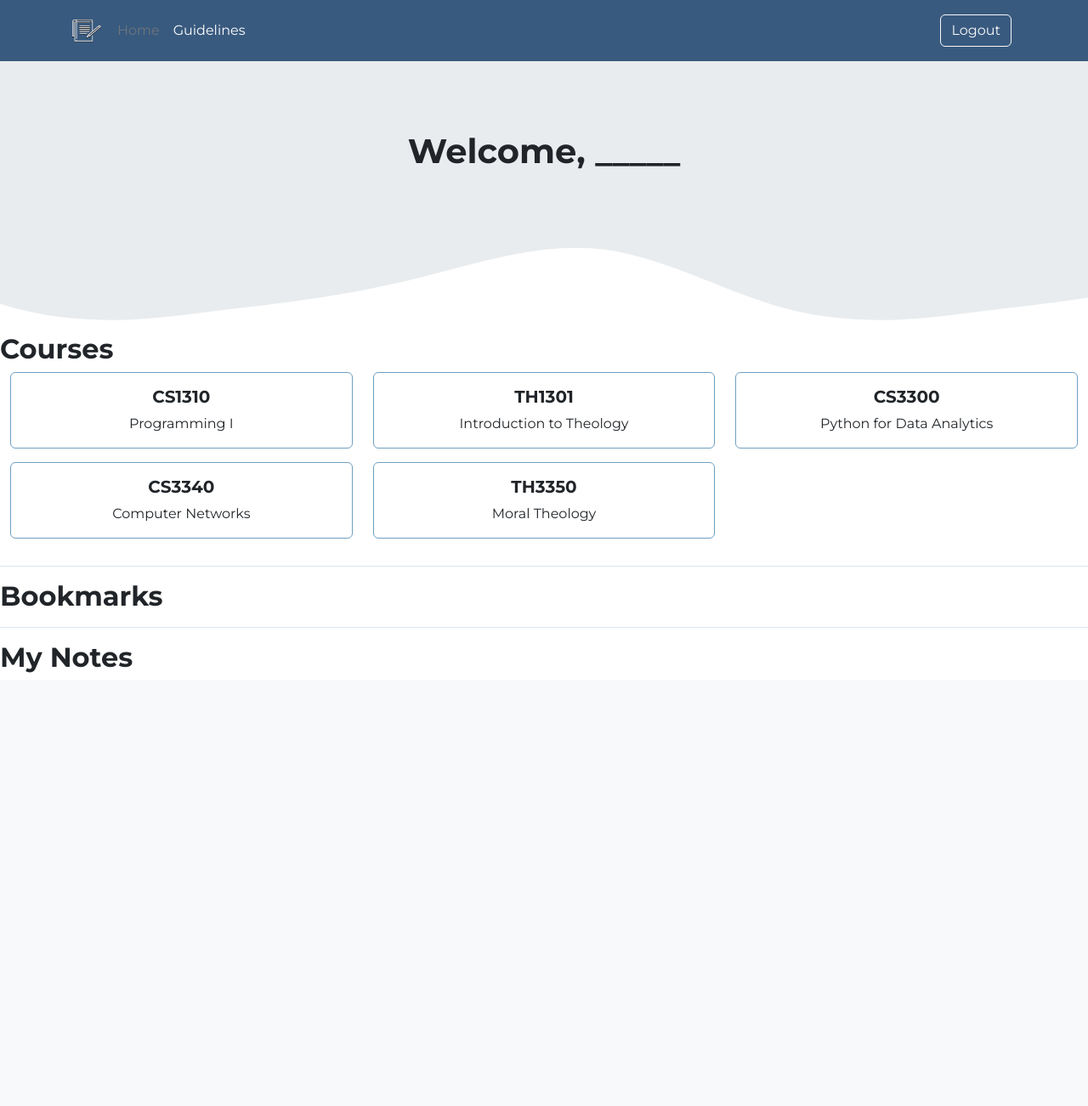
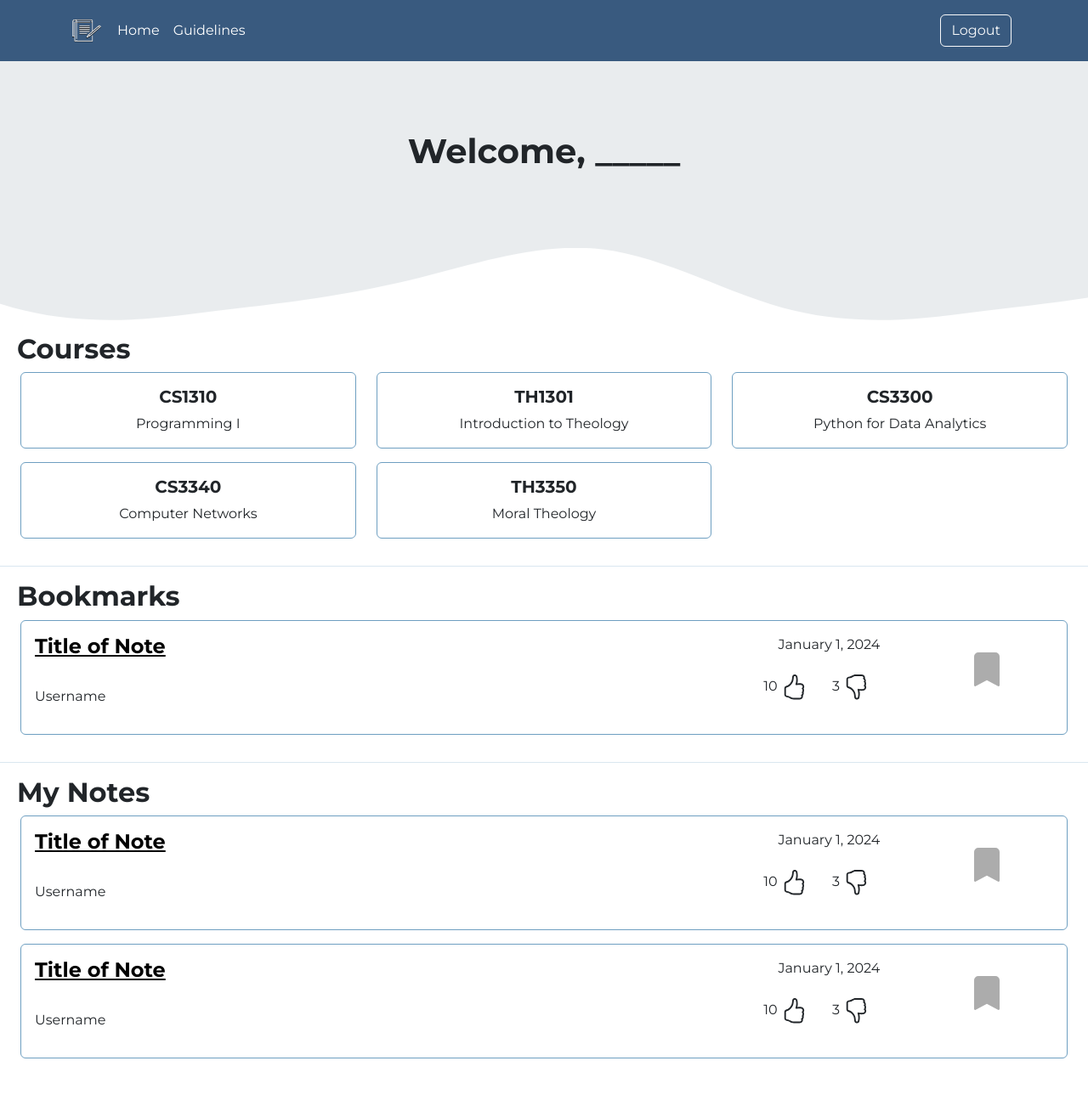
Before and after one commit to m3dlin/Rattler-NoteHub, a Flask app: page / in a window 1280 px wide. Shown: the whole page at 85% size. Before the commit the page ends 792 px from the top, so only its background shows below. Run offline with Flask 3, Linux system fonts and the light colour scheme.

Commit message:
added static note card component and route to guidelines page

```diff
--- a/app.py
+++ b/app.py
@@ -18,5 +18,9 @@ def index():
     return render_template('index.html',
                            courses=courses), 200
 
+@app.route("/guidelines")
+def guidelines_page():
+    return render_template('guidelines-page.html'), 200
+
 if __name__ == '__main__':
     app.run(host='0.0.0.0', debug=True)
--- a/templates/header.html
+++ b/templates/header.html
@@ -5,13 +5,12 @@
 
                 <img src="static/noteIcon.png" alt="Note Icon" width="40" height="32" class="me-2">
 
-
-            <ul class="nav col-12 col-lg-auto me-lg-auto mb-2 justify-content-center mb-md-0">
-            <li><a href="#" class="nav-link px-2 text-secondary">Home</a></li>
-            <li><a href="#" class="nav-link px-2 text-white">Guidelines</a></li>
+                <ul class="nav col-12 col-lg-auto me-lg-auto mb-2 justify-content-center mb-md-0 ">
+                <li><a href="/" class="nav-link px-2 text-white">Home</a></li>
+                <li><a href="/guidelines" class="nav-link px-2 text-white">Guidelines</a></li>
                 </ul>
 
-            <div class="text-end">
+                <div class="col-md-3 text-end">
                 <button type="button" class="btn btn-outline-light me-2">Logout</button>
                 </div>
             </div>
--- a/templates/index.html
+++ b/templates/index.html
@@ -17,10 +17,10 @@
             <h1 style="margin-top: -100px;">Welcome, _____</h1>
         </div>
 
-        <div>
+        <div style="margin-bottom: 40px;">
             <div id="Course-Section">
-                <h2>Courses</h2>
-                <div class="container-fluid">
+                <h2 style="padding-left: 20px;">Courses</h2>
+                <div class="container-fluid px-4">
                     <div class="row">
                         {% for course_num, course_name in courses.items() %}
                             {% include 'course-card.html' %}
@@ -34,14 +34,25 @@
             <hr class="custom-border">
 
             <div id="Bookmarks-Section">
-                <h2>Bookmarks</h2>
+                <h2 style="padding-left: 20px;">Bookmarks</h2>
+                <div class="container-fluid px-4">
+                    <div class="row">
+                        {% include 'note-card.html' %}
+                    </div>
+                </div>
+
 
             </div>
             <hr class="custom-border">
 
             <div id="My-Notes-Section">
-                <h2>My Notes</h2>
-
+                <h2 style="padding-left: 20px;">My Notes</h2>
+                <div class="container-fluid px-4">
+                    <div class="row">
+                        {% include 'note-card.html' %}
+                        {% include 'note-card.html' %}
+                    </div>
+                </div>
             </div>
         </div>
 
--- a/templates/note-card.html
+++ b/templates/note-card.html
@@ -0,0 +1,44 @@
+<div class="col-12 mx-3 mx-auto mb-3">
+    <div class="card custom-border">
+        <div class="card-body row">
+            <div class="col-6">
+                <a href="https://www.stmarytx.edu" style="text-decoration-color: black; color: black;">
+                    <h4>Title of Note</h4>
+                </a>
+
+                <br>
+                <p id="Username">Username</p>
+            </div>
+
+            <div class="col-4" style="text-align: right;">
+                <p id="DatePosted">January 1, 2024</p>
+
+                <p>
+                    <button class="btn btn-bd-secondary">
+                        10
+                        <svg xmlns="http://www.w3.org/2000/svg" width="30" height="30" fill="currentColor" class="bi bi-hand-thumbs-up" viewBox="0 0 16 16">
+                            <path d="M8.864.046C7.908-.193 7.02.53 6.956 1.466c-.072 1.051-.23 2.016-.428 2.59-.125.36-.479 1.013-1.04 1.639-.557.623-1.282 1.178-2.131 1.41C2.685 7.288 2 7.87 2 8.72v4.001c0 .845.682 1.464 1.448 1.545 1.07.114 1.564.415 2.068.723l.048.03c.272.165.578.348.97.484.397.136.861.217 1.466.217h3.5c.937 0 1.599-.477 1.934-1.064a1.86 1.86 0 0 0 .254-.912c0-.152-.023-.312-.077-.464.201-.263.38-.578.488-.901.11-.33.172-.762.004-1.149.069-.13.12-.269.159-.403.077-.27.113-.568.113-.857 0-.288-.036-.585-.113-.856a2 2 0 0 0-.138-.362 1.9 1.9 0 0 0 .234-1.734c-.206-.592-.682-1.1-1.2-1.272-.847-.282-1.803-.276-2.516-.211a10 10 0 0 0-.443.05 9.4 9.4 0 0 0-.062-4.509A1.38 1.38 0 0 0 9.125.111zM11.5 14.721H8c-.51 0-.863-.069-1.14-.164-.281-.097-.506-.228-.776-.393l-.04-.024c-.555-.339-1.198-.731-2.49-.868-.333-.036-.554-.29-.554-.55V8.72c0-.254.226-.543.62-.65 1.095-.3 1.977-.996 2.614-1.708.635-.71 1.064-1.475 1.238-1.978.243-.7.407-1.768.482-2.85.025-.362.36-.594.667-.518l.262.066c.16.04.258.143.288.255a8.34 8.34 0 0 1-.145 4.725.5.5 0 0 0 .595.644l.003-.001.014-.003.058-.014a9 9 0 0 1 1.036-.157c.663-.06 1.457-.054 2.11.164.175.058.45.3.57.65.107.308.087.67-.266 1.022l-.353.353.353.354c.043.043.105.141.154.315.048.167.075.37.075.581 0 .212-.027.414-.075.582-.05.174-.111.272-.154.315l-.353.353.353.354c.047.047.109.177.005.488a2.2 2.2 0 0 1-.505.805l-.353.353.353.354c.006.005.041.05.041.17a.9.9 0 0 1-.121.416c-.165.288-.503.56-1.066.56z"/>
+                        </svg>
+                    </button>
+                    <button class="btn btn-bd-secondary">
+                        3
+                        <svg xmlns="http://www.w3.org/2000/svg" width="30" height="30" fill="currentColor" class="bi bi-hand-thumbs-down" viewBox="0 0 16 16">
+                            <path d="M8.864 15.674c-.956.24-1.843-.484-1.908-1.42-.072-1.05-.23-2.015-.428-2.59-.125-.36-.479-1.012-1.04-1.638-.557-.624-1.282-1.179-2.131-1.41C2.685 8.432 2 7.85 2 7V3c0-.845.682-1.464 1.448-1.546 1.07-.113 1.564-.415 2.068-.723l.048-.029c.272-.166.578-.349.97-.484C6.931.08 7.395 0 8 0h3.5c.937 0 1.599.478 1.934 1.064.164.287.254.607.254.913 0 .152-.023.312-.077.464.201.262.38.577.488.9.11.33.172.762.004 1.15.069.13.12.268.159.403.077.27.113.567.113.856s-.036.586-.113.856c-.035.12-.08.244-.138.363.394.571.418 1.2.234 1.733-.206.592-.682 1.1-1.2 1.272-.847.283-1.803.276-2.516.211a10 10 0 0 1-.443-.05 9.36 9.36 0 0 1-.062 4.51c-.138.508-.55.848-1.012.964zM11.5 1H8c-.51 0-.863.068-1.14.163-.281.097-.506.229-.776.393l-.04.025c-.555.338-1.198.73-2.49.868-.333.035-.554.29-.554.55V7c0 .255.226.543.62.65 1.095.3 1.977.997 2.614 1.709.635.71 1.064 1.475 1.238 1.977.243.7.407 1.768.482 2.85.025.362.36.595.667.518l.262-.065c.16-.04.258-.144.288-.255a8.34 8.34 0 0 0-.145-4.726.5.5 0 0 1 .595-.643h.003l.014.004.058.013a9 9 0 0 0 1.036.157c.663.06 1.457.054 2.11-.163.175-.059.45-.301.57-.651.107-.308.087-.67-.266-1.021L12.793 7l.353-.354c.043-.042.105-.14.154-.315.048-.167.075-.37.075-.581s-.027-.414-.075-.581c-.05-.174-.111-.273-.154-.315l-.353-.354.353-.354c.047-.047.109-.176.005-.488a2.2 2.2 0 0 0-.505-.804l-.353-.354.353-.354c.006-.005.041-.05.041-.17a.9.9 0 0 0-.121-.415C12.4 1.272 12.063 1 11.5 1"/>
+                            </svg>
+                    </button>
+                </p>
+            </div>
+
+            <div class="col-2" style="text-align: center; padding-top: 15px;">
+                <button class="btn" style="border-radius: 50%; border: 5px; border-color: black; width: 40px; height: 40px;">
+                    <svg xmlns="http://www.w3.org/2000/svg" width="40" height="40" fill="#acacac" class="bi bi-bookmark-fill" viewBox="0 0 16 16">
+                        <path d="M2 2v13.5a.5.5 0 0 0 .74.439L8 13.069l5.26 2.87A.5.5 0 0 0 14 15.5V2a2 2 0 0 0-2-2H4a2 2 0 0 0-2 2"/>
+                    </svg>
+                </button>
+
+            </div>
+
+        </div>
+    </div>
+
+</div>
```
Also changed, not shown: templates/guidelines-page.html (added, +19 -0 lines). Lines whose indentation alone changed are shown as unchanged.
